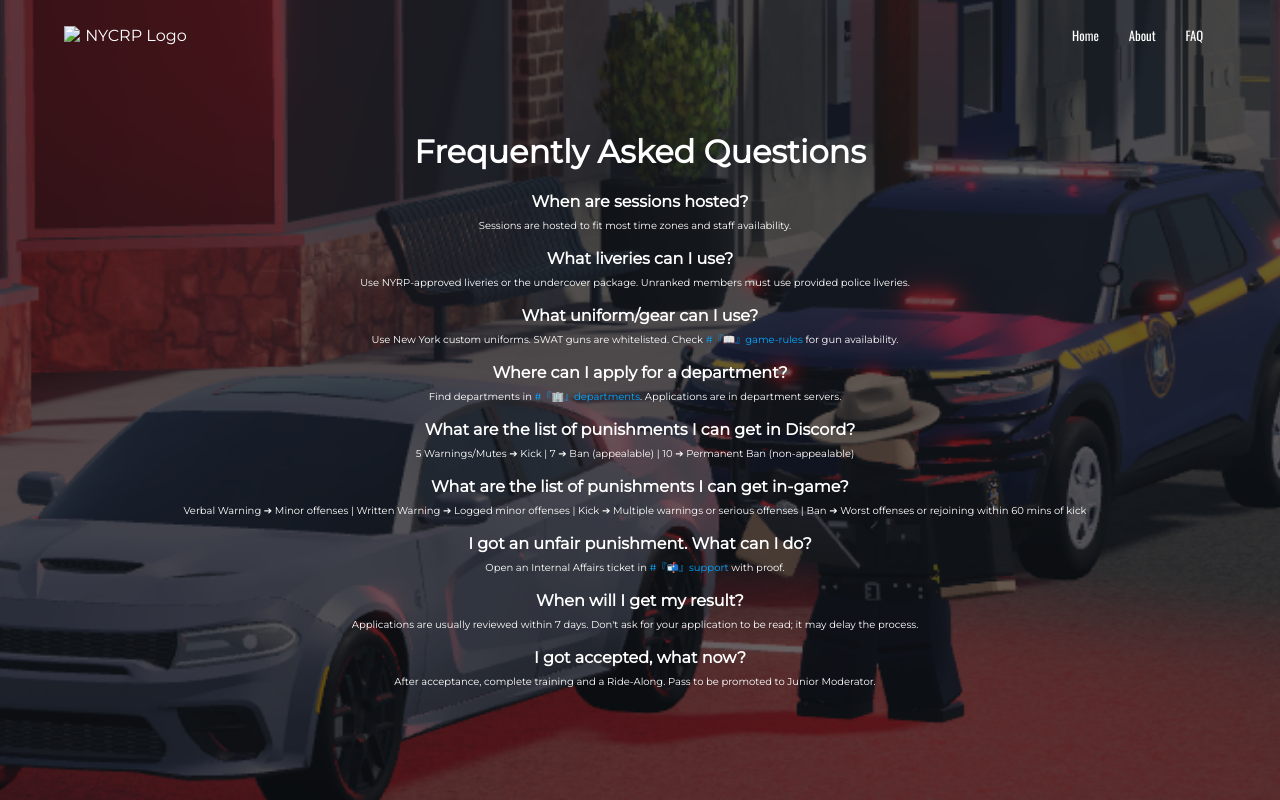
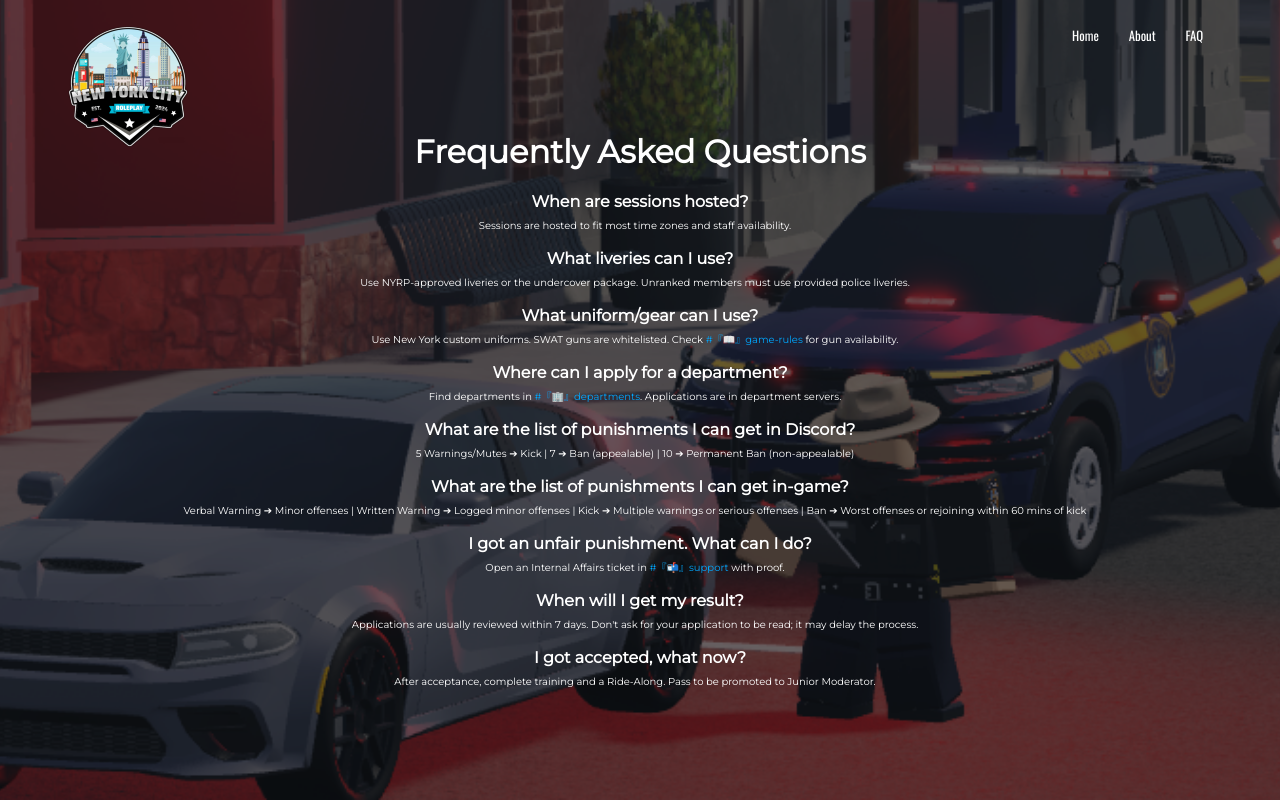
Before and after one commit to JoseMoranUrena523/nycrps-website, a plain HTML site: page faq.html in a window 1280 px wide. Drawn offline with nearby package versions, Linux system fonts and the light colour scheme; files whose address does not match are found by name.

Commit message:
Update faq.html

```diff
--- a/faq.html
+++ b/faq.html
@@ -8,12 +8,12 @@
     <meta property="og:title" content="New York City Roleplay">
     <meta property="og:description" content="Join our Discord to find out more.">
     <meta property="og:site_name" content="New York City Roleplay">
-    <meta property="og:image" content="./nycrp-logo.png">
+    <meta property="og:image" content="./img/nycrp-logo.png">
     <script src="https://ajax.googleapis.com/ajax/libs/jquery/3.4.1/jquery.min.js"></script>
     <title>New York City Roleplay FAQ</title>
 </head>
 <body>
-    <img src="./nycrp-logo.png" alt="NYCRP Logo" class="logo">
+    <img src="./img/nycrp-logo.png" alt="NYCRP Logo" class="logo">
 
     <ul class="menu">
         <li class="menuitem"><a href="index.html" class="menu-link">Home</a></li>
```
